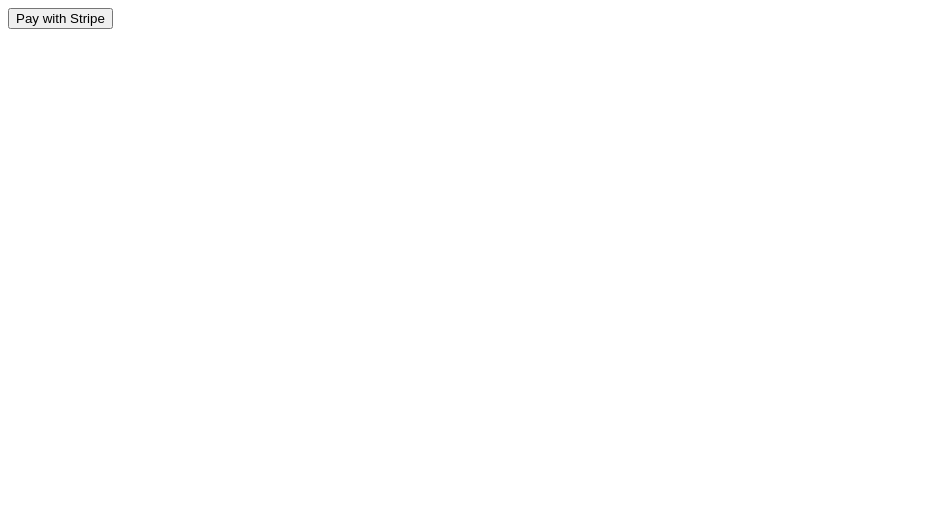
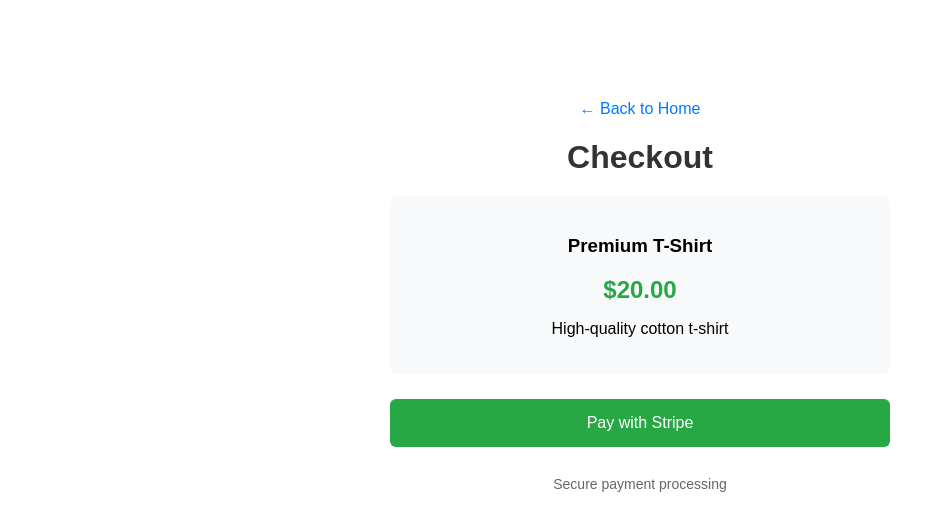
Before and after one commit to Himer0us/PSP-project, a plain HTML site: page frontend/checkout.html in a window 1280 px wide. Shown: the whole page, without its empty margins (0-945 px from the left). Drawn offline with Linux system fonts and the light colour scheme.

Commit message:
Changed design of some HTML files

```diff
--- a/frontend/checkout.html
+++ b/frontend/checkout.html
@@ -3,10 +3,64 @@
 <head>
     <meta charset="UTF-8">
     <meta name="viewport" content="width=device-width, initial-scale=1.0">
-    <title>Checkout Demo</title>
+    <title>Checkout - BoxoPay</title>
+    <style>
+        body {
+            font-family: Arial, sans-serif;
+            max-width: 500px;
+            margin: 80px auto;
+            padding: 20px;
+            text-align: center;
+        }
+        h1 {
+            color: #333;
+            margin-bottom: 20px;
+        }
+        .product {
+            background: #f8f9fa;
+            padding: 20px;
+            border-radius: 8px;
+            margin-bottom: 25px;
+        }
+        .price {
+            font-size: 24px;
+            color: #28a745;
+            font-weight: bold;
+            margin: 10px 0;
+        }
+        .btn {
+            background: #28a745;
+            color: white;
+            border: none;
+            padding: 15px 40px;
+            border-radius: 6px;
+            font-size: 16px;
+            cursor: pointer;
+            width: 100%;
+            margin-bottom: 15px;
+        }
+        .btn:hover {
+            background: #218838;
+        }
+        .back {
+            color: #007bff;
+            text-decoration: none;
+        }
+    </style>
 </head>
 <body>
-    <button onclick="startCheckout()">Pay with Stripe </button>
+    <a href="index.html" class="back">← Back to Home</a>
+    <h1>Checkout</h1>
+
+    <div class="product">
+        <h3>Premium T-Shirt</h3>
+        <div class="price">$20.00</div>
+        <p>High-quality cotton t-shirt</p>
+    </div>
+
+    <button class="btn" onclick="startCheckout()">Pay with Stripe</button>
+    <p style="color: #666; font-size: 14px;">Secure payment processing</p>
+
     <script src="checkout.js"></script>
 </body>
 </html>
```
Also changed, not shown: frontend/index.html (+29 -3 lines).
